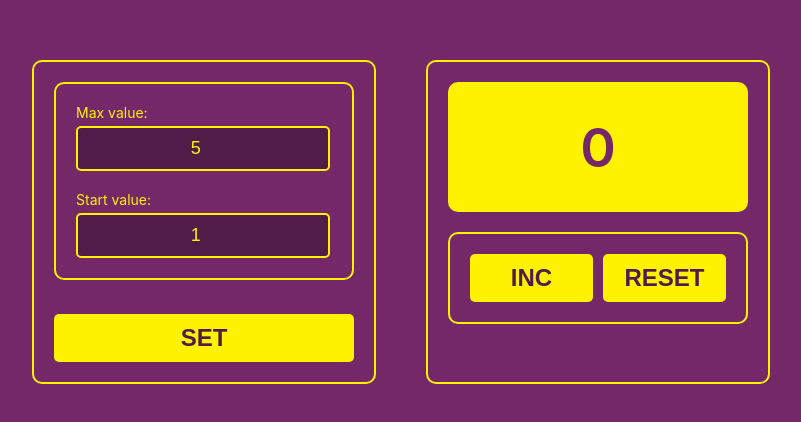
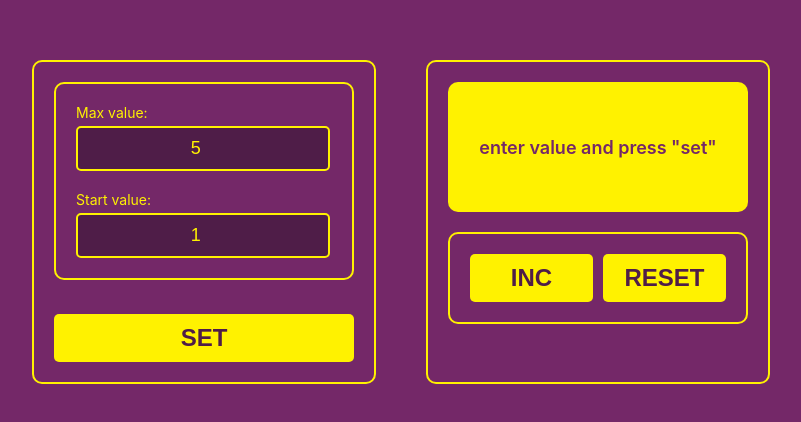
Before and after one commit to SakharovaKsu/Counter, a React (Create React App) app: page / in a window 1280 px wide. Shown: the part 140-562 px from the top of the page, without its empty margins (239-1040 px from the left). Built offline with nearby package versions, Linux system fonts and the light colour scheme.

Commit message:
Исправление бага, прописанние логики для подсказки

```diff
--- a/src/App.tsx
+++ b/src/App.tsx
@@ -5,23 +5,20 @@ import Counter from './Counter/Counter';
 import CounterSet from './CounterSet/CounterSet';
 
 function App() {
-    const [counter, setCounter] = useState<number>(0)
     const [startValue, setStartValue] = useState<number>(1)
     const [maxValue, setMaxValue] = useState<number>(5)
-    const [error, setError] = useState<string>('')
-    const [clue, setClue] = useState<string>('')
+    const [counter, setCounter] = useState<number>(startValue)
+    const [error, setError] = useState<string>('Incorrect value')
+    const [displayCounter, setDisplayCounter] = useState<boolean>(false);
 
     // установка счетчика
     const setValuesClickHandler = () => {
         if (startValue > maxValue) {
             setError('Start value must be less than max value');
-        } else if(startValue < 0){
-            setError('Incorrect value')
-        } else if(startValue === maxValue) {
-            setError('Incorrect value')
+        } else if (maxValue > 1 || startValue > 0) {
+            setCounter(startValue);
+            setDisplayCounter(true);
         }
-        setClue('Enter values and press "set"')
-        setCounter(startValue)
     }
 
     useEffect(() => {
@@ -31,16 +28,6 @@ function App() {
             setCounter(parseInt(savedCount));
         }
     }, []);
-
-    // if (startValue > maxValue) {
-    //     setError('Start value must be less than max value');
-    // } else if(startValue < 0){
-    //     setError('Incorrect value')
-    // } else if(startValue == maxValue) {
-    //     setError('Incorrect value')
-    // } else {
-    //     setError('')
-    // }
 
     // кнопка увелечения счетчика
     const buttonInc = () => {
@@ -59,14 +46,11 @@ function App() {
         localStorage.setItem('count', counter.toString());
     }, [counter]);
 
-    // блокировка кнопки set
-    const disabledButtonSet = startValue < 0 || startValue === maxValue
+    // блокировка кнопки
+    const disabledButton = startValue > maxValue || startValue < 0 || startValue === maxValue
 
     // блокировка кнопки inc
     const disabledButtonInc = startValue >= maxValue || startValue < 0 || counter >= maxValue
-
-    // блокировка кнопки reset
-    const disabledButtonReset = startValue === maxValue || startValue < 0
 
     return (
         <div className={s.appContainer}>
@@ -76,19 +60,19 @@ function App() {
                             startValue={startValue}
                             setStartValue={setStartValue}
                             setMaxValue={setMaxValue}
-                            setError={setError}
-                            setClue={setClue}/>
-                <Button name={'Set'} onClick={setValuesClickHandler} disabled={disabledButtonSet}/>
+                            setError={setError}/>
+                <Button name={'Set'} onClick={setValuesClickHandler} disabled={disabledButton}/>
             </div>
 
             <div className={s.app}>
                 <Counter counter={counter}
                          error={error}
                          maxValue={maxValue}
-                         clue={clue}/>
+                         startValue={startValue}
+                         displayCounter={displayCounter}/>
                 <div className={s.box}>
                     <Button onClick={buttonInc} disabled={disabledButtonInc} name={'inc'}/>
-                    <Button onClick={buttonReset} disabled={disabledButtonReset} name={'reset'}/>
+                    <Button onClick={buttonReset} disabled={disabledButton} name={'reset'}/>
                 </div>
             </div>
         </div>
--- a/src/Counter/Counter.module.css
+++ b/src/Counter/Counter.module.css
@@ -17,6 +17,10 @@
 }
 
 .error {
-    font-size: 18px;
     color: #ff0034;
 }
+
+.p {
+    font-size: 18px;
+    margin: 0;
+}
--- a/src/Counter/Counter.tsx
+++ b/src/Counter/Counter.tsx
@@ -1,21 +1,24 @@
-import React, {FC} from 'react';
+import React, {FC, useState} from 'react';
 import s from './Counter.module.css'
 
 type CounterType = {
     counter: number
     error: string
     maxValue: number
-    clue: string
+    startValue: number
+    displayCounter: boolean
 }
-const Counter: FC<CounterType> = ({counter, error, maxValue, clue}) => {
+const Counter: FC<CounterType> = ({counter, error, maxValue, startValue,displayCounter}) => {
+
+    const isInitDataIsWrong =
+        maxValue < 1 || startValue < 0 || startValue >= maxValue || startValue === maxValue
 
     const counterClassName = s.counter + ' ' +
         (counter === maxValue ? s.disabled : '')
 
     return (
         <div className={counterClassName}>
-            {!error ? counter : <span className={s.error}>{error}</span>}
-            {!error ? clue && counter : <span className={s.error}>{error}</span>}
+            {!displayCounter ? (isInitDataIsWrong ? <p className={s.error + ' ' + s.p}>{error}</p> : <p className={s.p}>enter value and press "set"</p>) : counter}
         </div>
     );
 };
--- a/src/CounterSet/CounterSet.tsx
+++ b/src/CounterSet/CounterSet.tsx
@@ -8,26 +8,15 @@ type CounterSetType = {
     setStartValue: (value: number) => void
     setMaxValue: (value: number) => void
     setError: (text: string) => void
-    setClue: (text: string) => void
 }
 
 const CounterSet:FC<CounterSetType> = ({setCounter, maxValue, startValue, setStartValue, setMaxValue, setError}) => {
 
     const onChangeStartHandler = (e: ChangeEvent<HTMLInputElement>) => {
-        if (startValue > maxValue) {
-            setError('Start value must be less than max value');
-        } else if(startValue < -1){
-            setError('Incorrect value')
-        } else if(startValue === maxValue) {
-            setError('Incorrect value')
-        }
         setStartValue(+e.currentTarget.value)
     }
 
     const onChangeMaxHandler = (e: ChangeEvent<HTMLInputElement>) => {
-        if(startValue === maxValue) {
-            setError('Incorrect value')
-        }
         setMaxValue(+e.currentTarget.value)
     }
 
```
